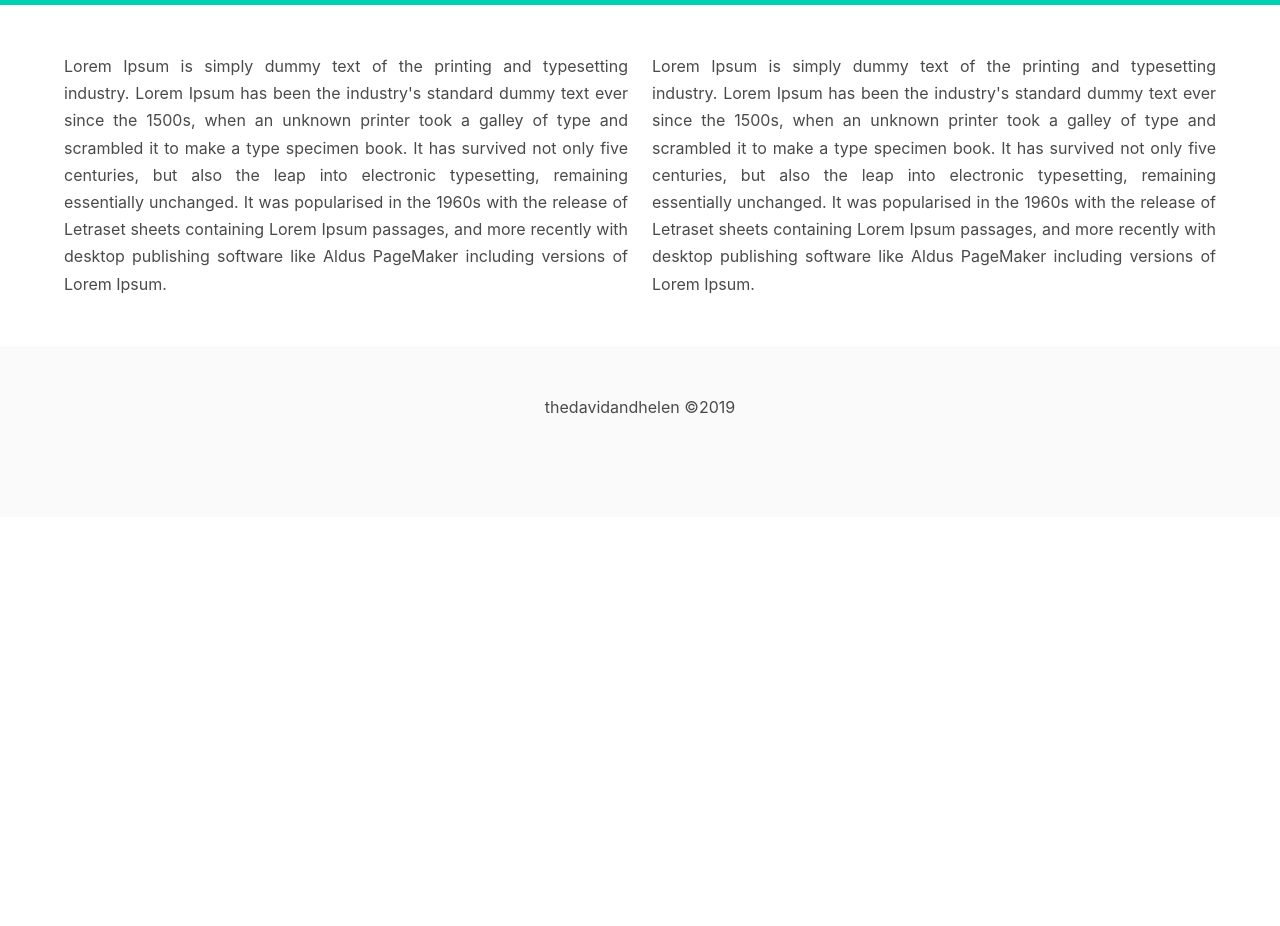
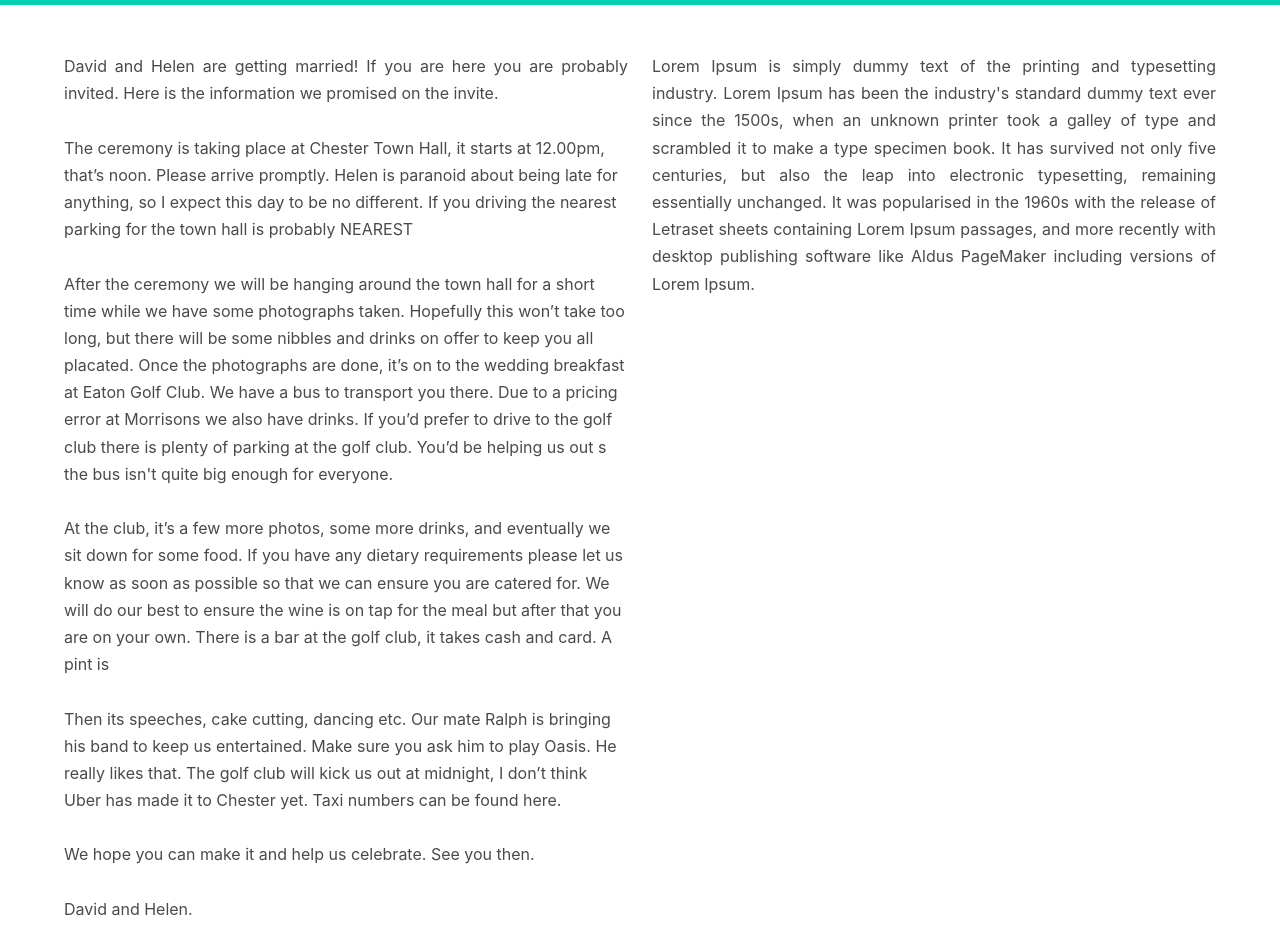
Before and after one commit to gillespied/thedavidandhelen-com, a Gatsby site: page / in a window 1280 px wide. Shown: the part 400-1326 px from the top of the page. Before the commit the page ends 917 px from the top, so only its background shows below. Built offline with nearby package versions, Linux system fonts and the light colour scheme; Gatsby itself is replaced by a stand-in of ours.

Commit message:
added venue and front page text

```diff
--- a/gatsby-config.js
+++ b/gatsby-config.js
@@ -20,6 +20,12 @@ module.exports = {
         logo: `${__dirname}/src/images/favicon.png`,
       },
     },
+    {
+      resolve: 'gatsby-transformer-remark',
+      options: {
+        plugins: ['gatsby-remark-responsive-iframe'],
+      },
+    },
     'gatsby-plugin-sharp',
     'gatsby-plugin-sass',
     {
--- a/package.json
+++ b/package.json
@@ -16,7 +16,9 @@
     "gatsby-plugin-sass": "^2.0.10",
     "gatsby-plugin-sharp": "^2.0.20",
     "gatsby-plugin-typography": "^2.2.7",
+    "gatsby-remark-responsive-iframe": "^2.0.9",
     "gatsby-source-filesystem": "^2.0.20",
+    "gatsby-transformer-remark": "^2.3.1",
     "gatsby-transformer-sharp": "^2.1.13",
     "node-sass": "^4.11.0",
     "npx": "^10.2.0",
--- a/src/pages/index.js
+++ b/src/pages/index.js
@@ -28,14 +28,47 @@ If you&apos;ve
         <div className="columns">
           <div className="column is-6">
             <p className="has-text-justified">
-              Lorem Ipsum is simply dummy text of the printing and typesetting industry. Lorem Ipsum
-              has been the industry&apos;s standard dummy text ever since the 1500s, when an unknown
-              printer took a galley of type and scrambled it to make a type specimen book. It has
-              survived not only five centuries, but also the leap into electronic typesetting,
-              remaining essentially unchanged. It was popularised in the 1960s with the release of
-              Letraset sheets containing Lorem Ipsum passages, and more recently with desktop
-              publishing software like Aldus PageMaker including versions of Lorem Ipsum.
+              David and Helen are getting married! If you are here you are probably invited. Here is
+              the information we promised on the invite.
             </p>
+            <br />
+            <p>
+              The ceremony is taking place at Chester Town Hall, it starts at 12.00pm, that’s noon.
+              Please arrive promptly. Helen is paranoid about being late for anything, so I expect
+              this day to be no different. If you driving the nearest parking for the town hall is
+              probably NEAREST
+            </p>
+            <br />
+            <p>
+              After the ceremony we will be hanging around the town hall for a short time while we
+              have some photographs taken. Hopefully this won’t take too long, but there will be
+              some nibbles and drinks on offer to keep you all placated. Once the photographs are
+              done, it’s on to the wedding breakfast at Eaton Golf Club. We have a bus to transport
+              you there. Due to a pricing error at Morrisons we also have drinks. If you’d prefer to
+              drive to the golf club there is plenty of parking at the golf club. You’d be helping
+              us out s the bus isn't quite big enough for everyone.
+              {' '}
+            </p>
+            <br />
+            <p>
+              At the club, it’s a few more photos, some more drinks, and eventually we sit down for
+              some food. If you have any dietary requirements please let us know as soon as possible
+              so that we can ensure you are catered for. We will do our best to ensure the wine is
+              on tap for the meal but after that you are on your own. There is a bar at the golf
+              club, it takes cash and card. A pint is
+              {' '}
+            </p>
+            <br />
+            <p>
+              Then its speeches, cake cutting, dancing etc. Our mate Ralph is bringing his band to
+              keep us entertained. Make sure you ask him to play Oasis. He really likes that. The
+              golf club will kick us out at midnight, I don’t think Uber has made it to Chester yet.
+              Taxi numbers can be found here.
+            </p>
+            <br />
+            <p>We hope you can make it and help us celebrate. See you then.</p>
+            <br />
+            <p>David and Helen.</p>
           </div>
           <div className="column is-6">
             <p className="has-text-justified">
```
Also changed, not shown: src/pages/venues.js (+53 -7 lines), 1 other file.
